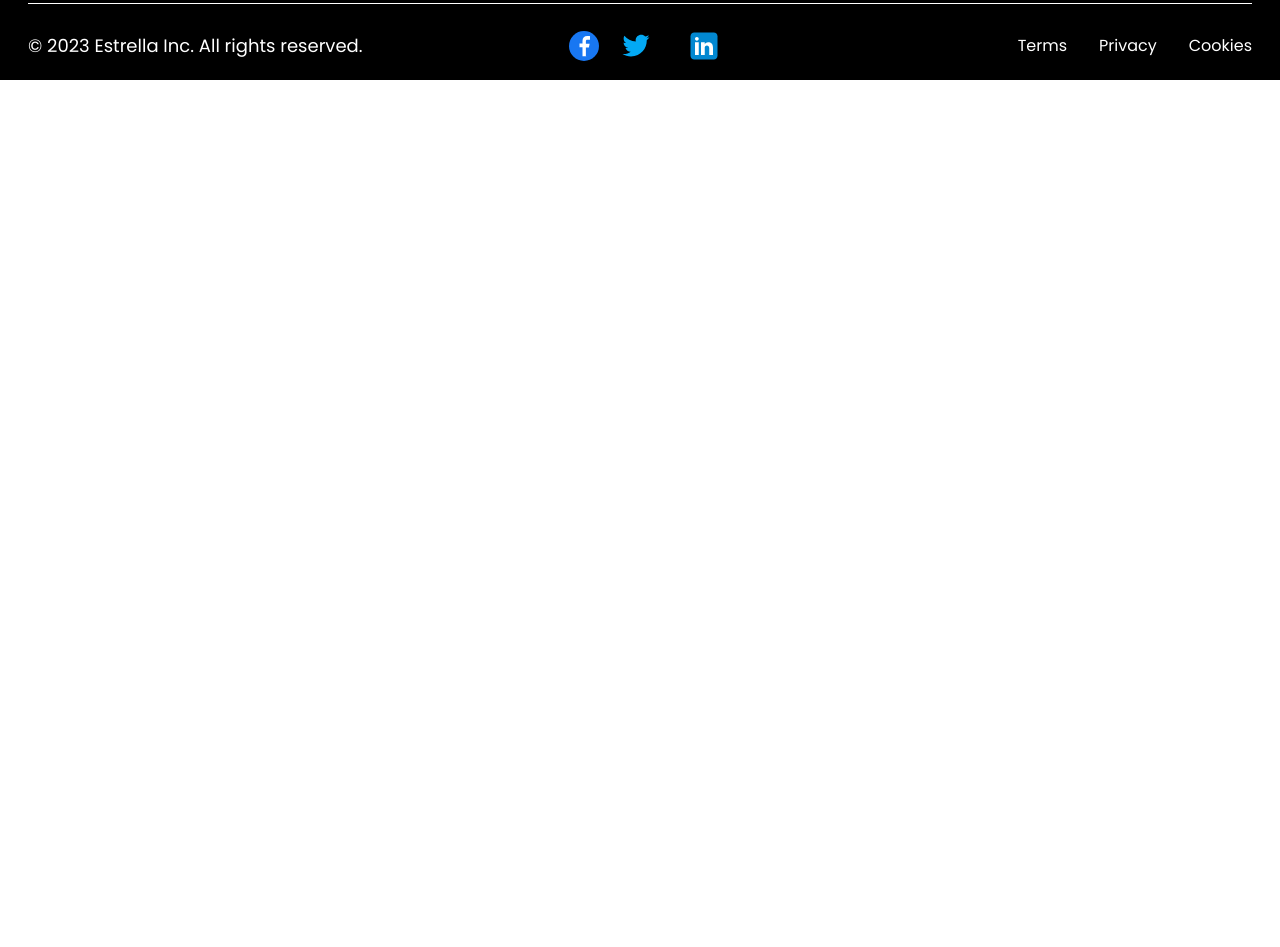
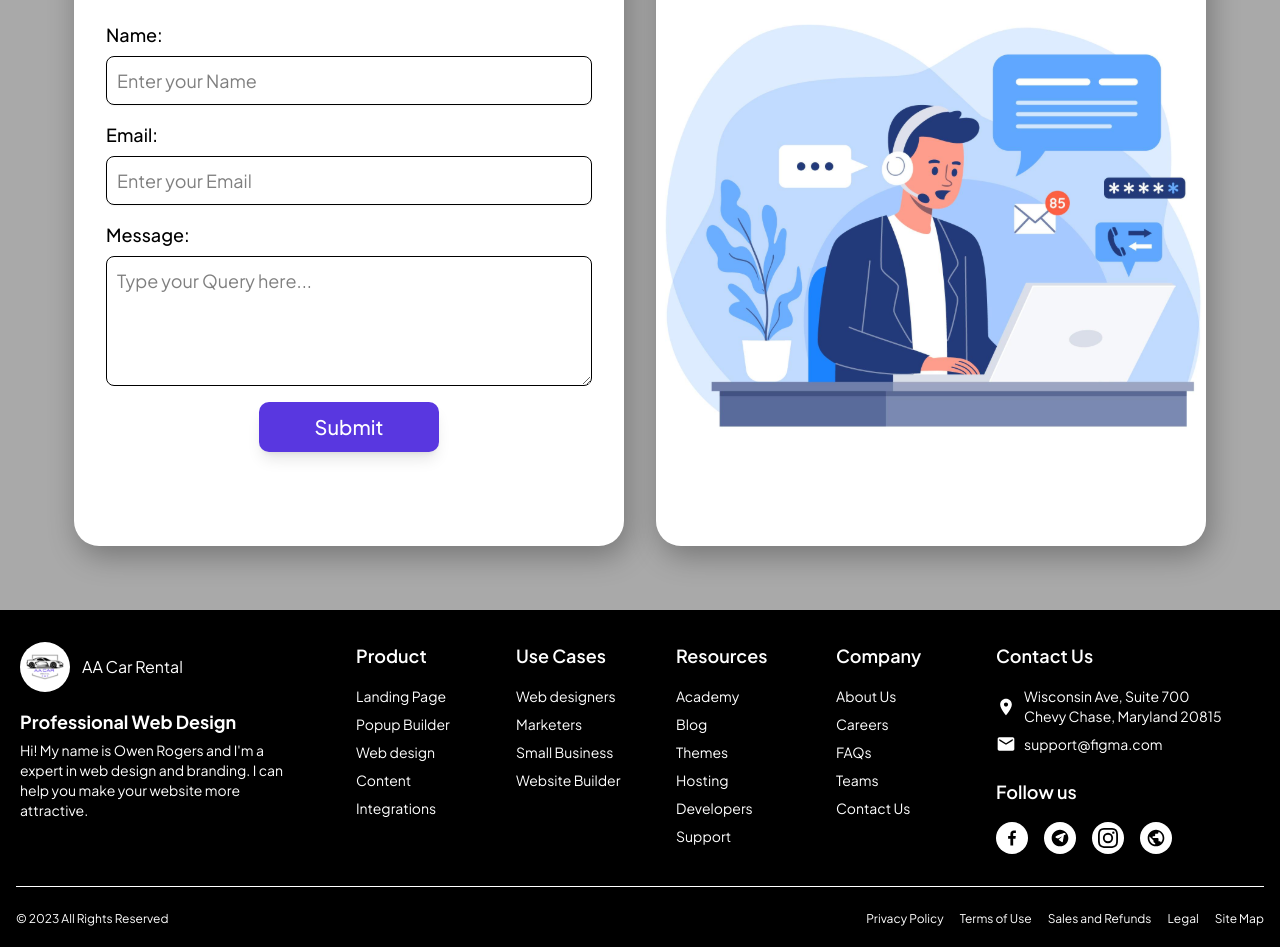
Before and after one commit to Onlinecarrental/fronten-car-rental, a React (Vite) app: page / in a window 1280 px wide. Shown: the part 6085-7032 px from the top of the page. Before the commit the page ends 6165 px from the top, so only its background shows below. Built offline with nearby package versions, Linux system fonts and the light colour scheme.

Commit message:
first commit

```diff
--- a/src/components/footer.jsx
+++ b/src/components/footer.jsx
@@ -1,129 +1,136 @@
-import React from "react";
-import { Facebook, Twitter, Instagram, Linkedin, Mail, Phone, MapPin } from "lucide-react";
-
+import React from 'react';
+import logo from "../assets/logo.svg"
 const Footer = () => {
   return (
-    <footer className="bg-black text-white w-full">
-      <div className="max-w-[1360px] mx-auto px-7 pt-7 pb-4">
-        {/* Main Flex Row */}
-        <div className="flex flex-col lg:flex-row justify-between gap-10">
-          {/* Left - Logo and Description */}
-          <div className="flex-1">
-            <div className="flex items-center mb-4">
-              <h2 className="text-[24px] font-jakarta font-bold">GPGCWS WEB PORTAL</h2>
+    <footer className="bg-black text-white py-8 font-jakarta px-4">
+      <div className="max-w-[1280px] mx-auto">
+        {/* Main Footer Content */}
+        <div className="flex flex-wrap justify-center">
+          {/* Logo and Description - 320px */}
+          <div className="w-full md:w-[320px] pr-8 mb-8">
+            <div className="flex items-center gap-3 mb-4">
+              <img src={logo} alt="car rental logo" className="w-[50px] h-[50px]" />
+                        <span>AA Car Rental</span>
             </div>
-            <p className="text-white font-poppins  text-lg leading-relaxed">
-              Welcome to Estrella, where brilliance meets innovation! We are a leading company
-              dedicated to delivering exceptional products and services to cater to your needs.
+            <h3 className="text-lg font-jakarta  font-bold mb-1">Professional Web Design</h3>
+            <p className="text-gray-400 text-sm font-jakarta">
+              Hi! My name is Owen Rogers and I'm a expert in web design and branding. I can help you make your website more attractive.
             </p>
           </div>
 
-          {/* Center - Links Section */}
-          <div className="flex flex-1 mt-6 justify-between gap-10">
-            {/* Quick Links */}
-            <div>
-              <h4 className="text-base font-jakarta font-semibold mb-4">Quick Links</h4>
-              <ul className="space-y-3 font-poppins text-white text-sm">
-                <li><a href="#" className="hover:text-yellow">Facilities</a></li>
-                <li><a href="#" className="hover:text-yellow">Admission</a></li>
-                <li><a href="#" className="hover:text-yellow">Academic</a></li>
-                <li><a href="#" className="hover:text-yellow">News & Events</a></li>
+          {/* Product Column - 160px */}
+          <div className="w-1/2 sm:w-1/3 md:w-[160px] mb-8 px-4">
+            <h3 className="text-lg font-semibold mb-4">Product</h3>
+            <ul className="space-y-2 text-sm text-gray-400">
+              <li>Landing Page</li>
+              <li>Popup Builder</li>
+              <li>Web design</li>
+              <li>Content</li>
+              <li>Integrations</li>
             </ul>
           </div>
 
-            {/* Popular Links */}
-            <div>
-              <h4 className="text-base font-jakarta font-semibold mb-4">Popular Links</h4>
-              <ul className="space-y-3 font-poppins text-white text-sm">
-                <li><a href="#" className="hover:text-yellow">Top Stories</a></li>
-                <li><a href="#" className="hover:text-yellow">About us</a></li>
-                <li><a href="#" className="hover:text-yellow">Fee Structure</a></li>
-                <li><a href="#" className="hover:text-yellow">Notice Board</a></li>
+          {/* Use Cases Column - 160px */}
+          <div className="w-1/2 sm:w-1/3 md:w-[160px] mb-8 px-4">
+            <h3 className="text-lg font-semibold mb-4">Use Cases</h3>
+            <ul className="space-y-2 text-sm text-gray-400">
+              <li>Web designers</li>
+              <li>Marketers</li>
+              <li>Small Business</li>
+              <li>Website Builder</li>
             </ul>
           </div>
 
-            {/* Faculty & Staff */}
-            <div>
-              <h4 className="text-base font-jakarta font-semibold mb-4">Faculty & Staff</h4>
-              <ul className="space-y-3  font-poppinstext-white text-sm">
-                <li><a href="#" className="hover:text-yellow">Principal</a></li>
-                <li><a href="#" className="hover:text-yellow">Teaching Faculty</a></li>
-                <li><a href="#" className="hover:text-yellow">Policy & Guidelines</a></li>
-                <li><a href="#" className="hover:text-yellow">Rules & Regulations</a></li>
+          {/* Resources Column - 160px */}
+          <div className="w-1/2 sm:w-1/3 md:w-[160px] mb-8 px-4">
+            <h3 className="text-lg font-semibold mb-4">Resources</h3>
+            <ul className="space-y-2 text-sm text-gray-400">
+              <li>Academy</li>
+              <li>Blog</li>
+              <li>Themes</li>
+              <li>Hosting</li>
+              <li>Developers</li>
+              <li>Support</li>
             </ul>
           </div>
+
+          {/* Company Column - 160px */}
+          <div className="w-1/2 sm:w-1/3 md:w-[160px] mb-8 px-4">
+            <h3 className="text-lg font-semibold mb-4">Company</h3>
+            <ul className="space-y-2 text-sm text-gray-400">
+              <li>About Us</li>
+              <li>Careers</li>
+              <li>FAQs</li>
+              <li>Teams</li>
+              <li>Contact Us</li>
+            </ul>
           </div>
 
-          {/* Right - Get in Touch */}
-          <div className="flex-1 mt-4">
-            <h4 className="text-[24px] text-center font-jakarta  font-bold mb-4">Get In Touch</h4>
-            <div className="space-y-5 text-whitetext-sm">
-              {/* Address */}
-              <div className="flex items-start">
-                <div className="flex items-center justify-center w-12 h-12 rounded-full bg-[#B2B2B2]">
-                  <MapPin size={24} color="white" />
+          {/* Contact Us Column - 240px */}
+          <div className="w-full sm:w-2/3 md:w-[280px] mb-8 px-4">
+          <h3 className="text-lg font-semibold  mb-4">Contact Us</h3>
+            <div className="flex items-center space-x-2 text-sm text-gray-400 mb-2">
+              <svg className="w-5 h-5 mt-0.5 flex-shrink-0" fill="currentColor" viewBox="0 0 24 24">
+                <path d="M12 2C8.13 2 5 5.13 5 9c0 5.25 7 13 7 13s7-7.75 7-13c0-3.87-3.13-7-7-7zm0 9.5c-1.38 0-2.5-1.12-2.5-2.5S10.62 6.5 12 6.5s2.5 1.12 2.5 2.5S13.38 11.5 12 11.5z" />
+              </svg>
+              <span>Wisconsin Ave, Suite 700<br />Chevy Chase, Maryland 20815</span>
             </div>
-                <span className="ml-3 flex font-poppins text-[14px] items-center mt-3">NEAR HOCKEY STADIUM, FEROZPUR ROAD, LAHORE</span>
+            <div className="flex items-center space-x-2 text-sm text-gray-400 mb-6">
+              <svg className="w-5 h-5  flex-shrink-0" fill="currentColor" viewBox="0 0 24 24">
+                <path d="M20 4H4c-1.1 0-1.99.9-1.99 2L2 18c0 1.1.9 2 2 2h16c1.1 0 2-.9 2-2V6c0-1.1-.9-2-2-2zm0 4l-8 5-8-5V6l8 5 8-5v2z" />
+              </svg>
+              <span>support@figma.com</span>
             </div>
 
-              {/* Email */}
-              <div className="flex items-center">
-                <div className="flex items-center justify-center w-12 h-12 rounded-full bg-[#B2B2B2]">
-                  <Mail size={24} color="white" />
-                </div>
-                <span className="ml-3 flex text-[18px] font-poppins items-center ">gcbgulberg@gmail.com</span>
-              </div>
+            <div>
+              <h3 className="text-lg font-semibold mb-4">Follow us</h3>
+              <div className="flex space-x-4">
+                {/* Facebook Icon */}
+                <a href="#" className="w-8 h-8 flex items-center justify-center rounded-full bg-white text-black">
+                  <span className="sr-only">Facebook</span>
+                  <svg className="w-5 h-5" fill="currentColor" viewBox="0 0 24 24">
+                    <path d="M13.397 20.997v-8.196h2.765l.411-3.209h-3.176V7.548c0-.926.258-1.56 1.587-1.56h1.684V3.127A22.336 22.336 0 0014.201 3c-2.444 0-4.122 1.492-4.122 4.231v2.355H7.332v3.209h2.753v8.202h3.312z" />
+                  </svg>
+                </a>
 
-              {/* Phone */}
-              <div className="flex items-center">
-                <div className="flex items-center justify-center w-12 h-12 rounded-full bg-[#B2B2B2]">
-                  <Phone size={24} color="white" />
-                </div>
-                <span className="ml-3 flex text-[18px] font-poppins items-center">04299232116</span>
+                {/* Telegram Icon */}
+                <a href="#" className="w-8 h-8 flex items-center justify-center rounded-full bg-white text-black">
+                  <span className="sr-only">Telegram</span>
+                  <svg className="w-5 h-5" fill="currentColor" viewBox="0 0 24 24">
+                    <path d="M12 2C6.48 2 2 6.48 2 12s4.48 10 10 10 10-4.48 10-10S17.52 2 12 2zm4.64 6.8c-.15 1.58-.8 5.42-1.13 7.19-.14.75-.42 1-.68 1.03-.58.05-1.02-.38-1.58-.75-.88-.58-1.38-.94-2.23-1.5-.99-.65-.35-1.01.22-1.59.15-.15 2.71-2.48 2.76-2.69.01-.05-.01-.14-.11-.17-.1-.03-.27.02-.38.09-.14.09-1.74 1.11-2.63 1.67-.29.18-.89.44-1.44.4-.53-.03-1.24-.33-1.85-.6-.76-.33-1.05-.53-1.02-1.14.02-.33.24-.67.61-.99.89-.77 8.07-3.49 8.55-3.59 1.41-.3 2.92-.14 3.25 1.73l-.33-.18z" />
+                  </svg>
+                </a>
+
+                {/* Instagram Icon */}
+                <a href="#" className="w-8 h-8 flex items-center justify-center rounded-full bg-white text-black">
+                  <span className="sr-only">Instagram</span>
+                  <svg className="w-5 h-5" fill="currentColor" viewBox="0 0 24 24">
+                    <path d="M12 2.163c3.204 0 3.584.012 4.85.07 3.252.148 4.771 1.691 4.919 4.919.058 1.265.069 1.645.069 4.849 0 3.205-.012 3.584-.069 4.849-.149 3.225-1.664 4.771-4.919 4.919-1.266.058-1.644.07-4.85.07-3.204 0-3.584-.012-4.849-.07-3.26-.149-4.771-1.699-4.919-4.92-.058-1.265-.07-1.644-.07-4.849 0-3.204.013-3.583.07-4.849.149-3.227 1.664-4.771 4.919-4.919 1.266-.057 1.645-.069 4.849-.069zM12 0C8.741 0 8.333.014 7.053.072 2.695.272.273 2.69.073 7.052.014 8.333 0 8.741 0 12c0 3.259.014 3.668.072 4.948.2 4.358 2.618 6.78 6.98 6.98C8.333 23.986 8.741 24 12 24c3.259 0 3.668-.014 4.948-.072 4.354-.2 6.782-2.618 6.979-6.98.059-1.28.073-1.689.073-4.948 0-3.259-.014-3.667-.072-4.947-.196-4.354-2.617-6.78-6.979-6.98C15.668.014 15.259 0 12 0zm0 5.838a6.162 6.162 0 100 12.324 6.162 6.162 0 000-12.324zM12 16a4 4 0 110-8 4 4 0 010 8zm6.406-11.845a1.44 1.44 0 100 2.881 1.44 1.44 0 000-2.881z" />
+                  </svg>
+                </a>
+
+                {/* Globe/Web Icon */}
+                <a href="#" className="w-8 h-8 flex items-center justify-center rounded-full bg-white text-black">
+                  <span className="sr-only">Website</span>
+                  <svg className="w-5 h-5" fill="currentColor" viewBox="0 0 24 24">
+                    <path d="M12 2C6.48 2 2 6.48 2 12s4.48 10 10 10 10-4.48 10-10S17.52 2 12 2zm-1 17.93c-3.95-.49-7-3.85-7-7.93 0-.62.08-1.21.21-1.79L9 15v1c0 1.1.9 2 2 2v1.93zm6.9-2.54c-.26-.81-1-1.39-1.9-1.39h-1v-3c0-.55-.45-1-1-1H8v-2h2c.55 0 1-.45 1-1V7h2c1.1 0 2-.9 2-2v-.41c2.93 1.19 5 4.06 5 7.41 0 2.08-.8 3.97-2.1 5.39z" />
+                  </svg>
+                </a>
               </div>
             </div>
           </div>
         </div>
-
-        {/* Bottom Bar */}
-        <div className="mt-6 border-t border-gray-700 pt-6 flex flex-col lg:flex-row items-center justify-between gap-6">
-          <p className="text-white font-poppins  text-[18px]">© 2023 Estrella Inc. All rights reserved.</p>
-
-          {/* Social Icons with Official Background Colors */}
-          <div className="flex space-x-4 mr-12">
-            {/* Facebook */}
-            <a href="#" className="hover:opacity-80">
-              <svg xmlns="http://www.w3.org/2000/svg" width="36" height="36" viewBox="0 0 48 48">
-                <circle cx="24" cy="24" r="20" fill="#1877F2" />
-                <path fill="#FFF" d="M26.5 38V26h4l1-5h-5v-3c0-1.3.4-2.2 2.2-2.2H32V11c-.4-.1-1.9-.2-3.7-.2-3.7 0-6.3 2.3-6.3 6.5v3.5h-4v5h4v12h5.5z" />
-              </svg>
-            </a>
-
-            {/* Twitter */}
-            <a href="#" target="_blank" rel="noopener noreferrer">
-              <svg xmlns="http://www.w3.org/2000/svg" x="0px" y="0px" width="36" height="36" viewBox="0 0 48 48">
-                <path fill="#03A9F4" d="M42,12.429c-1.323,0.586-2.746,0.977-4.247,1.162c1.526-0.906,2.7-2.351,3.251-4.058c-1.428,0.837-3.01,1.452-4.693,1.776C34.967,9.884,33.05,9,30.926,9c-4.08,0-7.387,3.278-7.387,7.32c0,0.572,0.067,1.129,0.193,1.67c-6.138-0.308-11.582-3.226-15.224-7.654c-0.64,1.082-1,2.349-1,3.686c0,2.541,1.301,4.778,3.285,6.096c-1.211-0.037-2.351-0.374-3.349-0.914c0,0.022,0,0.055,0,0.086c0,3.551,2.547,6.508,5.923,7.181c-0.617,0.169-1.269,0.263-1.941,0.263c-0.477,0-0.942-0.054-1.392-0.135c0.94,2.902,3.667,5.023,6.898,5.086c-2.528,1.96-5.712,3.134-9.174,3.134c-0.598,0-1.183-0.034-1.761-0.104C9.268,36.786,13.152,38,17.321,38c13.585,0,21.017-11.156,21.017-20.834c0-0.317-0.01-0.633-0.025-0.945C39.763,15.197,41.013,13.905,42,12.429"></path>
-              </svg>
-            </a>
-
-            {/* Instagram */}
-            <a href="#" target="_blank" rel="noopener noreferrer">
-
-
-            </a>
-
-            {/* LinkedIn */}
-            <a href="#" target="_blank" rel="noopener noreferrer">
-              <svg xmlns="http://www.w3.org/2000/svg" x="0px" y="0px" width="36" height="36" viewBox="0 0 48 48">
-                <path fill="#0288D1" d="M42,37c0,2.762-2.238,5-5,5H11c-2.761,0-5-2.238-5-5V11c0-2.762,2.239-5,5-5h26c2.762,0,5,2.238,5,5V37z"></path><path fill="#FFF" d="M12 19H17V36H12zM14.485 17h-.028C12.965 17 12 15.888 12 14.499 12 13.08 12.995 12 14.514 12c1.521 0 2.458 1.08 2.486 2.499C17 15.887 16.035 17 14.485 17zM36 36h-5v-9.099c0-2.198-1.225-3.698-3.192-3.698-1.501 0-2.313 1.012-2.707 1.99C24.957 25.543 25 26.511 25 27v9h-5V19h5v2.616C25.721 20.5 26.85 19 29.738 19c3.578 0 6.261 2.25 6.261 7.274L36 36 36 36z"></path>
-              </svg>
-            </a>
+        {/* Bottom Footer */}
+        <div className="border-t border-gray-800 pt-6 flex flex-col md:flex-row justify-between text-xs text-gray-400">
+          <div>
+            © 2023 All Rights Reserved
           </div>
-          {/* Policies */}
-          <div className="flex space-x-8 font-normal ml-11 text-whitetext-[16px] font-poppins">
-            <a href="#" className="hover:text-yellow">Terms</a>
-            <a href="#" className="hover:text-yellow">Privacy</a>
-            <a href="#" className="hover:text-yellow">Cookies</a>
+          <div className="flex flex-wrap gap-4 mt-4 md:mt-0">
+            <a href="#" className="hover:text-white">Privacy Policy</a>
+            <a href="#" className="hover:text-white">Terms of Use</a>
+            <a href="#" className="hover:text-white">Sales and Refunds</a>
+            <a href="#" className="hover:text-white">Legal</a>
+            <a href="#" className="hover:text-white">Site Map</a>
           </div>
         </div>
       </div>
--- /dev/null
+++ b/src/views/HomeView/contactus.jsx
@@ -0,0 +1,158 @@
+import React, { useState } from "react";
+import BaseCard from "../../components/card";
+import HeadingTitle from "../../components/heading";
+import Button from "../../components/button";
+import contactImage from "../../assets/contactus.svg"
+const ContactForm = () => {
+  const [formData, setFormData] = useState({
+    name: "",
+    email: "",
+    message: "",
+  });
+
+  const [errors, setErrors] = useState({});
+
+  // ✅ **Live Validation Function**
+  const validateForm = () => {
+    let newErrors = {};
+
+    // ✅ **Name Validation (Only Letters)**
+    if (!formData.name.trim()) {
+      newErrors.name = "Name is required.";
+    } else if (!/^[A-Za-z\s]+$/.test(formData.name)) {
+      newErrors.name = "Only alphabets are allowed in Name.";
+    }
+
+    // ✅ **Email Validation**
+    if (!formData.email.trim()) {
+      newErrors.email = "Email is required.";
+    } else if (!/^[^\s@]+@[^\s@]+\.[^\s@]+$/.test(formData.email)) {
+      newErrors.email = "Enter a valid email address.";
+    }
+
+    // ✅ **Message Validation (Max 500 Characters)**
+    if (!formData.message.trim()) {
+      newErrors.message = "Message is required.";
+    } else if (formData.message.length > 500) {
+      newErrors.message = "Message cannot exceed 500 characters.";
+    }
+
+    setErrors(newErrors);
+    return Object.keys(newErrors).length === 0; // ✅ If no errors, return true
+  };
+
+  // ✅ **Handle Input Change (Live Validation)**
+  const handleChange = (e) => {
+    const { id, value } = e.target;
+    setFormData({ ...formData, [id]: value });
+
+    // ✅ Revalidate individual field
+    setErrors((prevErrors) => ({ ...prevErrors, [id]: "" }));
+  };
+
+  // ✅ **Handle Form Submit**
+  const handleSubmit = (e) => {
+    e.preventDefault();
+    if (validateForm()) {
+      alert("Form submitted successfully!");
+      // ✅ Reset form after submission
+      setFormData({ name: "", email: "", message: "" });
+      setErrors({});
+    }
+  };
+
+  return (
+    <section className="bg-gray flex font-jakarta justify-between flex-col py-8 lg:py-16  w-full">
+      <div className="mb-6">
+        <HeadingTitle title="Contact us" paragraph="To make renting easy and hassle-free, we provide a variety of services and advantages. We have you covered with a variety of vehicles and flexible rental terms." width="220px" />
+      </div>
+
+      <div className="grid grid-cols-1 mx-w-[1120px] mx-auto mt-4 md:grid-cols-2 gap-8">
+        {/* Contact Form inside BaseCard */}
+        <BaseCard width="500px" height="620px" bgColor="bg-white " className="rounded-[25px]">
+          <form onSubmit={handleSubmit} className="space-y-4 p-4">
+            {/* ✅ Heading Centered */}
+            <h2 className="text-center text-[24px] font-bold text-black">Get In Touch With Us</h2>
+
+            {/* ✅ Name Field */}
+            <div>
+              <label htmlFor="name" className="block mb-2 text-[18px] font-medium text-black">
+                Name:
+              </label>
+              <input
+                type="text"
+                id="name"
+                value={formData.name}
+                onChange={handleChange}
+                className={`shadow-sm bg-gray-50 outline-none border ${errors.name ? "border-red-500" : "border-gray-300"
+                  } text-black text-[18px] rounded-lg block w-full p-2.5 placeholder-black/50`}
+                placeholder="Enter your Name"
+              />
+              {errors.name && <p className="text-red-500 text-[16px]">{errors.name}</p>}
+            </div>
+
+            {/* ✅ Email Field */}
+            <div>
+              <label htmlFor="email" className="block mb-2 text-[18px] font-medium text-black">
+                Email:
+              </label>
+              <input
+                type="email"
+                id="email"
+                value={formData.email}
+                onChange={handleChange}
+                className={`shadow-sm bg-gray-50 outline-none border ${errors.email ? "border-red-500" : "border-gray-300"
+                  } text-black text-[18px] rounded-lg block w-full p-2.5 placeholder-black/50`}
+                placeholder="Enter your Email"
+              />
+              {errors.email && <p className="text-red-500 text-[16px]">{errors.email}</p>}
+            </div>
+
+            {/* ✅ Message Field (Error Properly Below) */}
+            <div>
+              <label htmlFor="message" className="block mb-2 text-[18px] font-medium text-black">
+                Message:
+              </label>
+              <textarea
+                id="message"
+                rows="4"
+                maxLength="500" // ⬅️ Limits to 500 characters
+                value={formData.message}
+                onChange={handleChange}
+                className={`block p-2.5 w-full text-[18px] outline-none text-black bg-gray-50 rounded-lg border ${errors.message ? "border-red-500" : "border-gray-300"
+                  } placeholder-black/50`}
+                placeholder="Type your Query here..."
+              ></textarea>
+              {/* ✅ Error Below the Message Field */}
+              {errors.message && <p className="text-red-500 text-[16px] ">{errors.message}</p>}
+            </div>
+
+            {/* ✅ Button Centered */}
+            <div className="flex  justify-center">
+              <Button
+                title="Submit"
+                onClick={(e) => {
+                  e.preventDefault(); // Prevent default button behavior
+                  handleSubmit(e);
+                }}
+                width="180px"
+                height="50px"
+              />
+            </div>
+          </form>
+        </BaseCard>
+
+        {/* Google Map inside ImageCard */}
+        <div>
+        <img
+    src={contactImage}
+    alt="Contact Illustration"
+    className="w-[550px] h-full object-cover  rounded-[25px] shadow-[4px_10px_30px_0px_rgba(0,0,0,0.3)]"
+/>
+</div>
+      </div>
+    </section>
+  );
+};
+
+export default ContactForm;
--- a/src/views/HomeView/homeView.jsx
+++ b/src/views/HomeView/homeView.jsx
@@ -8,6 +8,7 @@ import ServicesBenefits from "./services";
 import CustomerTestimonials from "./customerreview";
 import WhyChooseUs from "./WhyChooseUs";
 import FAQSection from "./Faqs";
+import ContactForm from "./contactus";
 
 export default function HomeView(){
     return(
@@ -22,6 +23,7 @@ export default function HomeView(){
            <CustomerTestimonials/>
            <WhyChooseUs/>
            <FAQSection/>
+           <ContactForm/>
         </div>
     )
 }
```
Also changed, not shown: src/assets/contactus.svg (added). Lines whose indentation alone changed are shown as unchanged.
